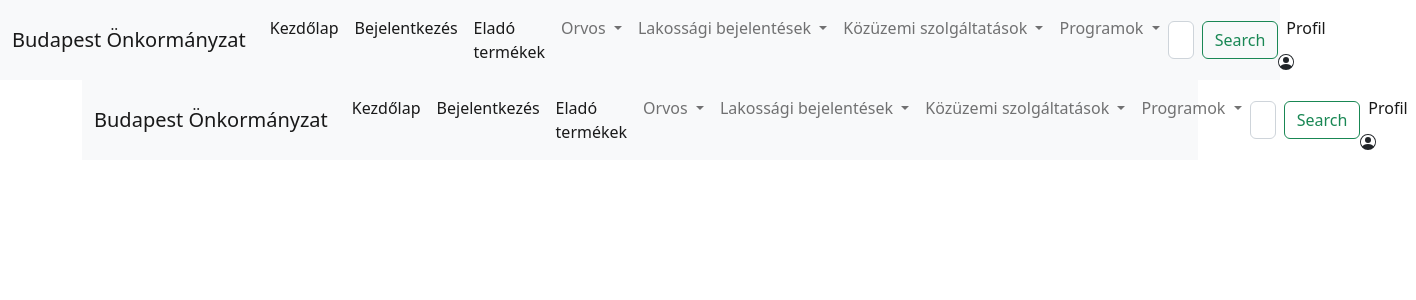
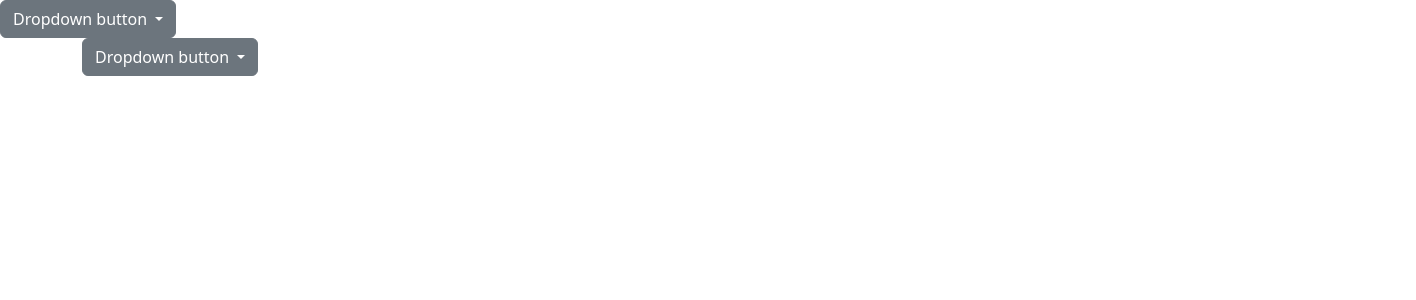
Before and after one commit to Attila732/Onkormanyzat_, an Angular app: page /app-nav in a window 1280 px wide. Shown: the top 300 px of the page, 1416 px wide, since content can reach past the window. Built offline with nearby package versions, Linux system fonts and the light colour scheme.

Commit message:
Nézzen rá a tanárÚr

```diff
--- a/src/app/nav/nav.component.html
+++ b/src/app/nav/nav.component.html
@@ -1,104 +1,204 @@
-<nav class="navbar navbar-expand-lg navbar-light bg-light">
+<!-- <nav class="navbar navbar-expand-lg navbar-light bg-light">
   <div class="container-fluid">
-      <a class="navbar-brand" href="#">Budapest Önkormányzat</a>
-      <button class="navbar-toggler" type="button" data-bs-toggle="collapse" data-bs-target="#navbarSupportedContent"
-        aria-controls="navbarSupportedContent" aria-expanded="false" aria-label="Toggle navigation">
+    <a class="navbar-brand" href="#">Atigónia Önkormányzat</a>
+    <button
+      (click)="csukva = !csukva"
+      class="navbar-toggler"
+      type="button"
+      data-bs-toggle="collapse"
+      data-bs-target="#navbarSupportedContent"
+      aria-controls="navbarSupportedContent"
+      aria-expanded="false"
+      aria-label="Toggle navigation"
+    >
       <span class="navbar-toggler-icon"></span>
     </button>
-      <div class="collapse navbar-collapse" id="navbarSupportedContent">
-        <ul class="navbar-nav me-auto mb-2 mb-lg-0">
+
+    <div
+      [ngbCollapse]="csukva"
+      class="collapse navbar-collapse"
+      id="navbarSupportedContent"
+    >
+      <ul  class="navbar-nav me-auto mb-2 mb-lg-0">
         <li class="nav-item">
-            <a class="nav-link active" aria-current="page" routerLink="/app-body">Kezdőlap</a>
+          <a class="nav-link active" aria-current="page" routerLink="/app-body"
+            >Kezdőlap</a
+          >
         </li>
         <li class="nav-item">
-            <a class="nav-link active" aria-current="page" routerLink="/sign-up">Bejelentkezés</a>
+          <a class="nav-link active" aria-current="page" routerLink="/sign-up"
+            >Bejelentkezés</a
+          >
         </li>
         <li class="nav-item">
-            <a class="nav-link active" aria-current="page" routerLink="/app-elado-termek">Eladó termékek</a>
+          <a
+            class="nav-link active"
+            aria-current="page"
+            routerLink="/app-elado-termek"
+            >Eladó termékek</a
+          >
         </li>
 
-
-          <li class="nav-item dropdown">
-            <a class="nav-link dropdown-toggle" href="#" id="navbarDropdown" role="button" data-bs-toggle="dropdown"
-              aria-expanded="false">
+        <li [ngbCollapse]="csukva1" class="nav-item dropdown">
+          <a
+            ngbDropdownToggle
+            class="nav-link dropdown-toggle"
+            href="#"
+            id="navbarDropdown"
+            role="button"
+            data-bs-toggle="dropdown"
+            aria-expanded="false"
+          >
             Orvos
           </a>
-            <ul class="dropdown-menu" aria-labelledby="navbarDropdown">
-              <li><a class="dropdown-item" routerLink="/app-orvos">Időpontfoglalás</a></li>
-              <li><a class="dropdown-item" routerLink="/app-orvos-egyeb-ugyek">Egyéb ügyek</a></li>
+          <ul class="dropdown-menu" aria-labelledby="navbarDropdown" ngbDropdownMenu>
             <li>
-                <hr class="dropdown-divider">
+              <a class="dropdown-item" routerLink="/app-orvos"
+                >Időpontfoglalás</a
+              >
+            </li>
+            <li>
+              <a class="dropdown-item" routerLink="/app-orvos-egyeb-ugyek"
+                >Egyéb ügyek</a
+              >
+            </li>
+            <li>
+              <hr class="dropdown-divider" />
             </li>
             <li><a class="dropdown-item" href="#">Kapcsolat</a></li>
           </ul>
         </li>
 
-          <li class="nav-item dropdown">
-            <a class="nav-link dropdown-toggle" href="#" id="navbarDropdown" role="button" data-bs-toggle="dropdown"
-              aria-expanded="false">
+        <li [ngbCollapse]="csukva" class="nav-item dropdown">
+          <a
+            class="nav-link dropdown-toggle"
+            href="#"
+            id="navbarDropdown"
+            role="button"
+            data-bs-toggle="dropdown"
+            aria-expanded="false"
+          >
             Lakossági bejelentések
           </a>
           <ul class="dropdown-menu" aria-labelledby="navbarDropdown">
-              <li><a class="dropdown-item" routerLink="/app-uthibajelento">Úthibák bejelentése</a></li>
-              <li><a class="dropdown-item" routerLink="/app-kozteruletjelento">Közterületi bejelentések</a></li>
             <li>
-                <hr class="dropdown-divider">
+              <a class="dropdown-item" routerLink="/app-uthibajelento"
+                >Úthibák bejelentése</a
+              >
+            </li>
+            <li>
+              <a class="dropdown-item" routerLink="/app-kozteruletjelento"
+                >Közterületi bejelentések</a
+              >
+            </li>
+            <li>
+              <hr class="dropdown-divider" />
             </li>
             <li><a class="dropdown-item" href="#">Kapcsolat</a></li>
           </ul>
         </li>
 
-          <li class="nav-item dropdown">
-            <a class="nav-link dropdown-toggle" href="#" id="navbarDropdown" role="button" data-bs-toggle="dropdown"
-              aria-expanded="false">
+        <li [ngbCollapse]="csukva" class="nav-item dropdown">
+          <a
+            class="nav-link dropdown-toggle"
+            href="#"
+            id="navbarDropdown"
+            role="button"
+            data-bs-toggle="dropdown"
+            aria-expanded="false"
+          >
             Közüzemi szolgáltatások
           </a>
           <ul class="dropdown-menu" aria-labelledby="navbarDropdown">
-              <li><a class="dropdown-item" routerLink="/app-szemetszallitas">Szemétszállítás</a></li>
-              <li><a class="dropdown-item" routerLink="/app-viz-gaz">Víz, Gáz</a></li>
-              <li><a class="dropdown-item" routerLink="/app-tuzszabalyok">Tűzgyújtásra vonatkozó szabályok</a></li>
-              <li><a class="dropdown-item" routerLink="/app-lomtalanitas">Lomtalanítás</a></li>
+            <li>
+              <a class="dropdown-item" routerLink="/app-szemetszallitas"
+                >Szemétszállítás</a
+              >
+            </li>
+            <li>
+              <a class="dropdown-item" routerLink="/app-viz-gaz">Víz, Gáz</a>
+            </li>
+            <li>
+              <a class="dropdown-item" routerLink="/app-tuzszabalyok"
+                >Tűzgyújtásra vonatkozó szabályok</a
+              >
+            </li>
+            <li>
+              <a class="dropdown-item" routerLink="/app-lomtalanitas"
+                >Lomtalanítás</a
+              >
+            </li>
           </ul>
         </li>
 
-          <li class="nav-item dropdown">
-            <a class="nav-link dropdown-toggle" href="#" id="navbarDropdown" role="button" data-bs-toggle="dropdown"
-              aria-expanded="false">
+        <li [ngbCollapse]="csukva" class="nav-item dropdown">
+          <a
+            class="nav-link dropdown-toggle"
+            href="#"
+            id="navbarDropdown"
+            role="button"
+            data-bs-toggle="dropdown"
+            aria-expanded="false"
+          >
             Programok
           </a>
           <ul class="dropdown-menu" aria-labelledby="navbarDropdown">
             <li><a class="dropdown-item" href="#">Rendszeres programok</a></li>
             <li><a class="dropdown-item" href="#">Program szervezése</a></li>
             <li>
-                <hr class="dropdown-divider">
+              <hr class="dropdown-divider" />
             </li>
             <li><a class="dropdown-item" href="#">Kapcsolat</a></li>
           </ul>
         </li>
-
       </ul>
       <form class="d-flex">
-          <input class="form-control me-2" type="search" placeholder="Search" aria-label="Search">
+        <input
+          class="form-control me-2"
+          type="search"
+          placeholder="Search"
+          aria-label="Search"
+        />
         <button class="btn btn-outline-success" type="submit">Search</button>
       </form>
 
       <div class="collapse navbar-collapse" id="navbarSupportedContent">
-
         <ul class="navbar-nav me-auto mb-2 mb-lg-0">
-
           <li class="nav-item">
-
-              <a class="nav-link active" aria-current="page" routerLink="/app-profil">Profil</a>
-              <svg xmlns="http://www.w3.org/2000/svg" width="16" height="16" fill="currentColor" class="bi bi-person-circle" viewBox="0 0 16 16">
-                <path d="M11 6a3 3 0 1 1-6 0 3 3 0 0 1 6 0"/>
-                <path fill-rule="evenodd" d="M0 8a8 8 0 1 1 16 0A8 8 0 0 1 0 8m8-7a7 7 0 0 0-5.468 11.37C3.242 11.226 4.805 10 8 10s4.757 1.225 5.468 2.37A7 7 0 0 0 8 1"/>
+            <a
+              class="nav-link active"
+              aria-current="page"
+              routerLink="/app-profil"
+              >Profil
+              <svg
+                xmlns="http://www.w3.org/2000/svg"
+                width="16"
+                height="16"
+                fill="currentColor"
+                class="bi bi-person-circle"
+                viewBox="0 0 16 16"
+              >
+                <path d="M11 6a3 3 0 1 1-6 0 3 3 0 0 1 6 0" />
+                <path
+                  fill-rule="evenodd"
+                  d="M0 8a8 8 0 1 1 16 0A8 8 0 0 1 0 8m8-7a7 7 0 0 0-5.468 11.37C3.242 11.226 4.805 10 8 10s4.757 1.225 5.468 2.37A7 7 0 0 0 8 1"
+                />
               </svg>
+            </a>
           </li>
         </ul>
       </div>
-
-
-
     </div>
   </div>
-  </nav>
+</nav> -->
+
+<div ngbDropdown class="dropdown">
+  <button (click)="csukva = !csukva" ngbDropdownToggle class="btn btn-secondary dropdown-toggle" type="button" id="dropdownMenuButton" data-toggle="dropdown" aria-haspopup="true" aria-expanded="false">
+    Dropdown button
+  </button>
+  <div ngbDropdownMenu class="dropdown-menu" aria-labelledby="dropdownMenuButton">
+    <a ngbDropdownItem class="dropdown-item" href="#">Action</a>
+    <a ngbDropdownItem class="dropdown-item" href="#">Another action</a>
+    <a ngbDropdownItem class="dropdown-item" href="#">Something else here</a>
+  </div>
+</div>
--- a/src/app/nav/nav.component.ts
+++ b/src/app/nav/nav.component.ts
@@ -6,5 +6,12 @@ import { Component } from '@angular/core';
   styleUrls: ['./nav.component.css']
 })
 export class NavComponent {
+csukva1=false;
+  nezzuk() {
+    console.log()
+  }
+
+  csukva = false;
+
 
 }
```
Also changed, not shown: src/app/app.module.ts (+6 -1 lines). Lines whose indentation alone changed are shown as unchanged.
